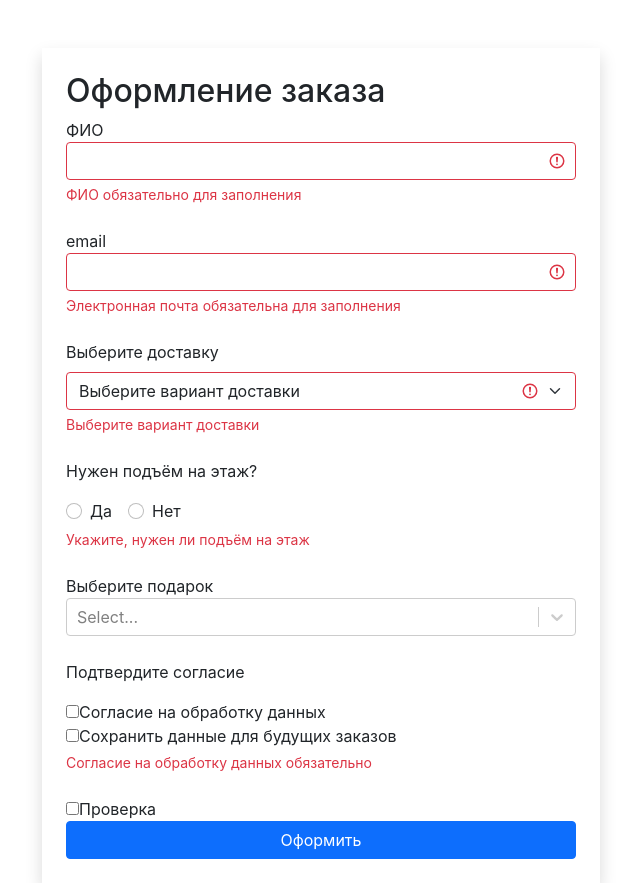
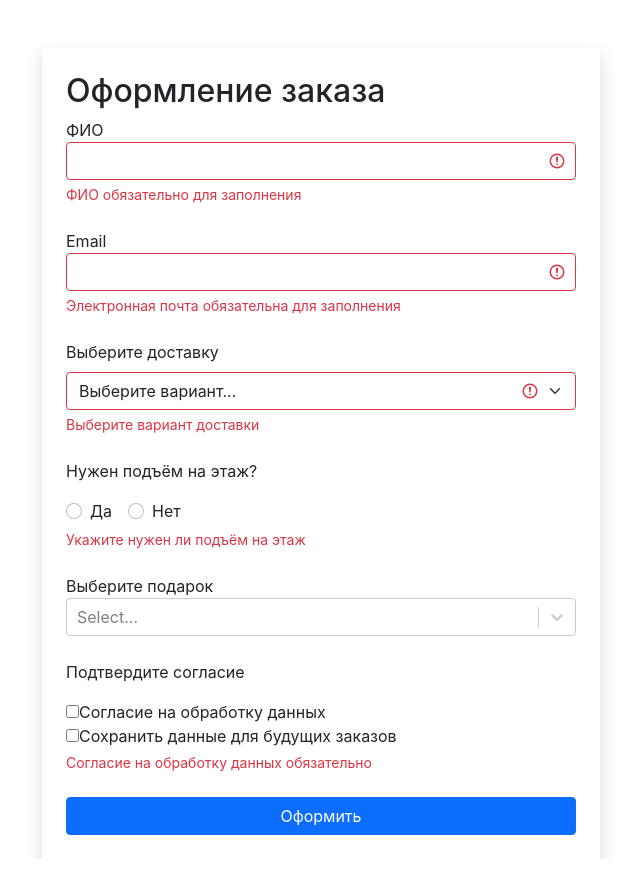
Before and after one commit to Vokadze/react-forms, a React (Create React App) app: page /order in a window 1280 px wide. Shown: the whole page, without its empty margins (319-959 px from the left). After the commit the page ends 859 px from the top, so only its background shows below. Built offline with nearby package versions, Linux system fonts and the light colour scheme.

Commit message:
library Yup.txt

```diff
--- a/src/App.js
+++ b/src/App.js
@@ -1,5 +1,5 @@
+import "./index.css";
 import React from "react";
-import "./index.css";
 import { Route, Switch } from "react-router-dom";
 import MainPage from "./pages/mainPage";
 import FeedbackPage from "./pages/feedbackPage";
--- a/src/components/feedback-form/feedbackForm.jsx
+++ b/src/components/feedback-form/feedbackForm.jsx
@@ -1,7 +1,7 @@
 import React, { useEffect, useState } from "react";
-import TextField from "../../components/textField";
+import TextField from "../textField";
 import { validate } from "../../utils/validator";
-import { validationSchema } from "../../components/feedback-form/validationSchema";
+import { validationSchema } from "./validationSchema";
 import FormLayout from "../formLayout";
 
 const FeedbackForm = () => {
@@ -38,7 +38,6 @@ const FeedbackForm = () => {
     const { email, link, description, password } = values;
 
     return (
-        <>
         <FormLayout title="Отчет об ошибке">
             <form onSubmit={handleSubmit}>
                 <TextField
@@ -85,7 +84,6 @@ const FeedbackForm = () => {
                 </button>
             </form>
         </FormLayout>
-        </>
     );
 };
 
--- a/src/components/order-form/orderForm.jsx
+++ b/src/components/order-form/orderForm.jsx
@@ -2,11 +2,9 @@ import React, { useState, useEffect } from "react";
 import FormLayout from "../formLayout";
 import TextField from "../textField";
 import SelectField from "../selectField";
-import RadioField from "./radioField";
+import RadioField from "../radioField";
 import MultiSelect from "../multiSelect";
 import CheckboxField from "../checkboxField";
-import SingleCheckboxField from "../singleCheckboxField";
-import { validate } from "../../utils/validator";
 import { validationSchema } from "./validationSchema";
 import {
     deliveryTypeList,
@@ -14,6 +12,7 @@ import {
     giftList,
     agreements
 } from "./fieldsOptions";
+import { parceYupError } from "../../utils/parceYupError";
 
 const OrderForm = () => {
     const [values, setValues] = useState({
@@ -22,9 +21,9 @@ const OrderForm = () => {
         deliveryType: "",
         needLiftFloor: "",
         giftst: [],
-        agreement: [],
-        test: false
+        agreement: []
     });
+
     const [errors, setErrors] = useState({});
 
     const isValid = Object.keys(errors).length === 0;
@@ -39,12 +38,20 @@ const OrderForm = () => {
     const handleChange = (e) => {
         console.log(e);
         const { value, name } = e.target;
-        setValues((prev) => ({ ...prev, [name]: value }));
+        setValues((prev) => ({
+            ...prev,
+            [name]: value
+        }));
     };
 
     useEffect(() => {
-        const errors = validate(values, validationSchema);
-        setErrors(errors);
+        validationSchema
+            .validate(values, { abortEarly: false })
+            .then(() => setErrors({}))
+            .catch((yupError) => {
+                const errors = parceYupError(yupError);
+                setErrors(errors);
+            });
     }, [values]);
 
     return (
@@ -61,7 +68,7 @@ const OrderForm = () => {
                 <TextField
                     id="email"
                     name="email"
-                    label="email"
+                    label="Email"
                     value={values.email}
                     onChange={handleChange}
                     error={errors.email}
@@ -99,12 +106,7 @@ const OrderForm = () => {
                     value={values.agreement}
                     error={errors.agreement}
                 />
-                <SingleCheckboxField
-                    name="test"
-                    onChange={handleChange}
-                    value={values.test}
-                    label="Проверка"
-                />
+
                 <button className="btn btn-primary w-100 mx-auto" type="submit">
                     Оформить
                 </button>
--- a/src/components/order-form/validationSchema.js
+++ b/src/components/order-form/validationSchema.js
@@ -1,34 +1,24 @@
-export const validationSchema = {
-    fio: {
-        isRequired: {
-            message: "ФИО обязательно для заполнения"
-        },
-        isFIO: {
-            message: "Введите корректное ФИО"
-        }
-    },
-    email: {
-        isRequired: {
-            message: "Электронная почта обязательна для заполнения"
-        },
-        isEmail: {
-            message: "Email введен некорректно"
-        }
-    },
-    deliveryType: {
-        isRequired: {
-            message: "Выберите вариант доставки"
-        }
-    },
-    needLiftFloor: {
-        isRequired: {
-            message: "Укажите, нужен ли подъём на этаж"
-        }
-    },
-    agreement: {
-        isContainValue: {
-            message: "Согласие на обработку данных обязательно",
-            param: "1" // должен содержать значение 1
-        }
-    }
-};
+import * as yup from "yup";
+
+export const validationSchema = yup.object().shape({
+    fio: yup
+        .string()
+        .required("ФИО обязательно для заполнения")
+        .matches(
+            /^(([a-zA-Zа-яА-Я]+)\s){1,}(([a-zA-Zа-яА-Я]+)\s?){1,}$/,
+            "Введите корректное ФИО"
+        ),
+    email: yup
+        .string()
+        .required("Электронная почта обязательна для заполнения")
+        .email("Email введён некорректно"),
+    deliveryType: yup.string().required("Выберите вариант доставки"),
+    needLiftFloor: yup.string().required("Укажите нужен ли подъём на этаж"),
+    agreement: yup
+        .array()
+        .test(
+            "contains value",
+            "Согласие на обработку данных обязательно",
+            (value) => value.includes("1")
+        )
+});
--- a/src/components/selectField.jsx
+++ b/src/components/selectField.jsx
@@ -2,7 +2,7 @@ import React from "react";
 import PropTypes from "prop-types";
 
 const SelectField = (props) => {
-    const { label, name, value, onChange, error, options, defaultOptions } =
+    const { label, name, value, onChange, error, options, defaultOption } =
         props;
 
     const getSelectClasses = () => {
@@ -22,7 +22,7 @@ const SelectField = (props) => {
                 name={name}
             >
                 <option value="" disabled>
-                    {defaultOptions}
+                    {defaultOption}
                 </option>
                 {options.map(({ value, label }) => (
                     <option key={value} value={value}>
@@ -36,7 +36,7 @@ const SelectField = (props) => {
 };
 
 SelectField.defaultProps = {
-    defaultOptions: "Выберите вариант..."
+    defaultOption: "Выберите вариант..."
 };
 
 SelectField.propTypes = {
@@ -51,7 +51,7 @@ SelectField.propTypes = {
             value: PropTypes.string.isRequired
         })
     ),
-    defaultOptions: PropTypes.string.isRequired
+    defaultOption: PropTypes.string.isRequired
 };
 
 export default SelectField;
--- /dev/null
+++ b/src/utils/parceYupError.js
@@ -0,0 +1,17 @@
+export const parceYupError = (yupError) => {
+    const { inner } = yupError;
+
+    return Array.isArray(inner)
+        ? inner.reduce((acc, item) => {
+              const { path, errors } = item;
+              if (
+                  !Object.prototype.hasOwnProperty.call(acc, path) &&
+                  errors.length
+              ) {
+                  // Если нет то добавляем первую
+                  acc[path] = errors[0];
+              }
+              return acc;
+          }, {})
+        : {};
+};
```
Also changed, not shown: package.json (+7 -3 lines), .eslintrc.js, src/components/radioField.jsx (renamed from src/components/order-form/radioField.jsx), 1 other file (tests, documents, lock files or other folders). Lines whose indentation alone changed are shown as unchanged.
